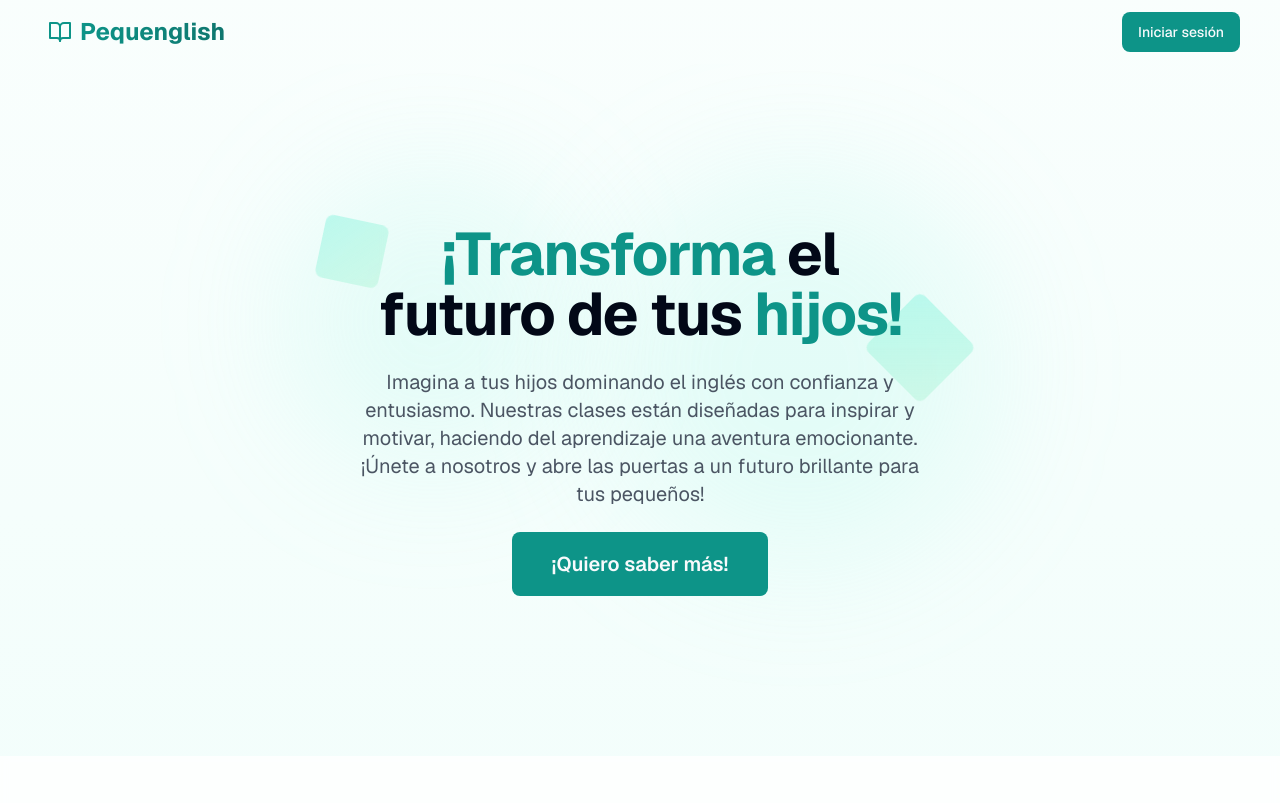
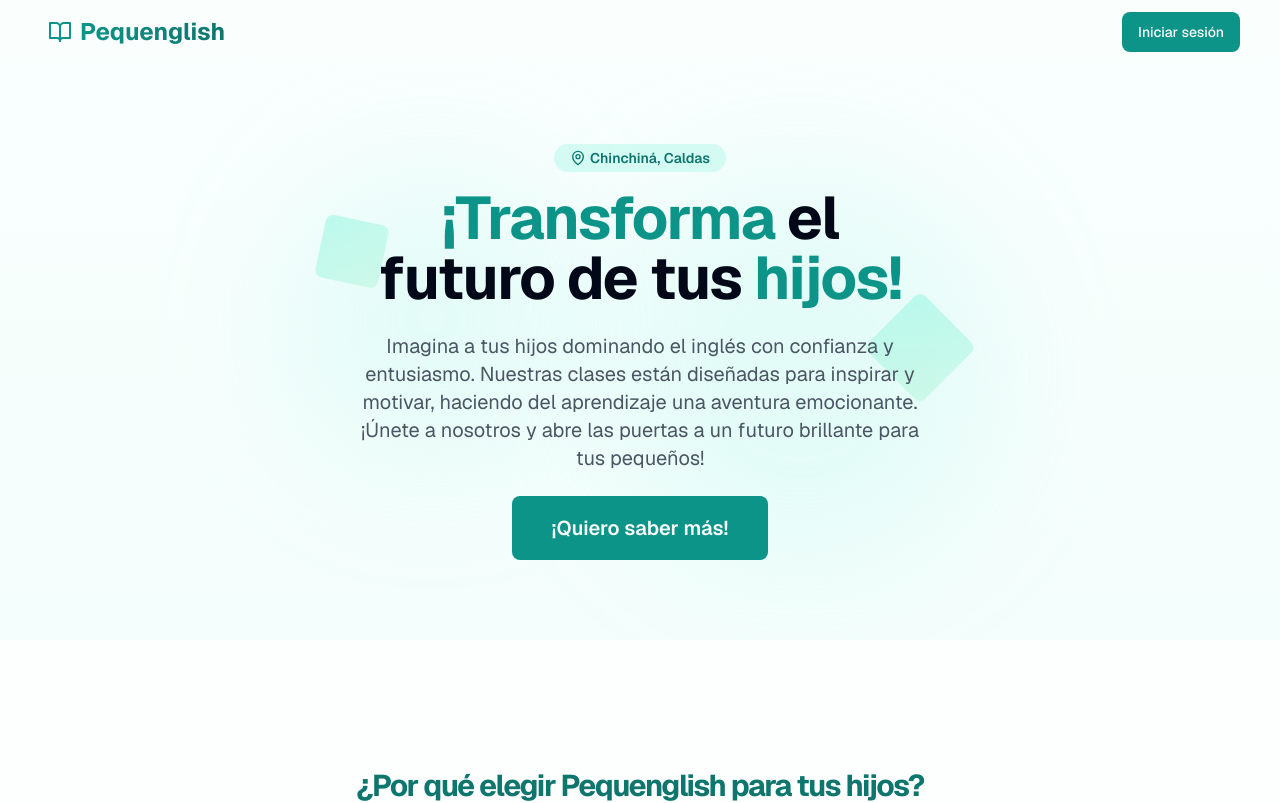
Before and after one commit to astrxnomo/pequenglish, a Next.js app: page / in a window 1280 px wide. Shown: the top 803 px of the page. Built offline with nearby package versions, Linux system fonts and the light colour scheme; no server answers.

Commit message:
add location indicator with MapPin icon and adjust section padding for better layout

```diff
--- a/app/page.tsx
+++ b/app/page.tsx
@@ -1,7 +1,7 @@
 'use client'
 
 import { Button } from '@/components/ui/button'
-import { MessageCircleQuestion, Shapes, ShieldCheck, UserSearch } from 'lucide-react'
+import { MapPin, MessageCircleQuestion, Shapes, ShieldCheck, UserSearch } from 'lucide-react'
 import Link from 'next/link'
 import { motion } from 'motion/react'
 
@@ -48,7 +48,7 @@ export default function Index () {
         </motion.div>
       </div>
 
-      <section className="max-w-screen-xl px-6 py-20 mx-auto lg:px-6 lg:py-40">
+      <section className="max-w-screen-xl px-6 py-20 mx-auto lg:px-6 lg:py-30">
         <motion.div
           initial={{ opacity: 0, y: 20 }}
           animate={{ opacity: 1, y: 0 }}
@@ -56,6 +56,10 @@ export default function Index () {
           className="text-center"
         >
           <div className="max-w-xl mx-auto">
+            <div className="inline-flex justify-center items-center gap-1 text-sm font-semibold bg-teal-100/80 text-teal-700 px-4 py-1 mb-4 rounded-full">
+              <MapPin className='w-4 h-4'/>
+              Chinchiná, Caldas
+            </div>
             <h1 className="text-5xl font-bold leading-none tracking-tight text-primary-900 dark:text-white md:text-6xl mb-6">
               <motion.span
                 initial={{ opacity: 0, x: -20 }}
```
